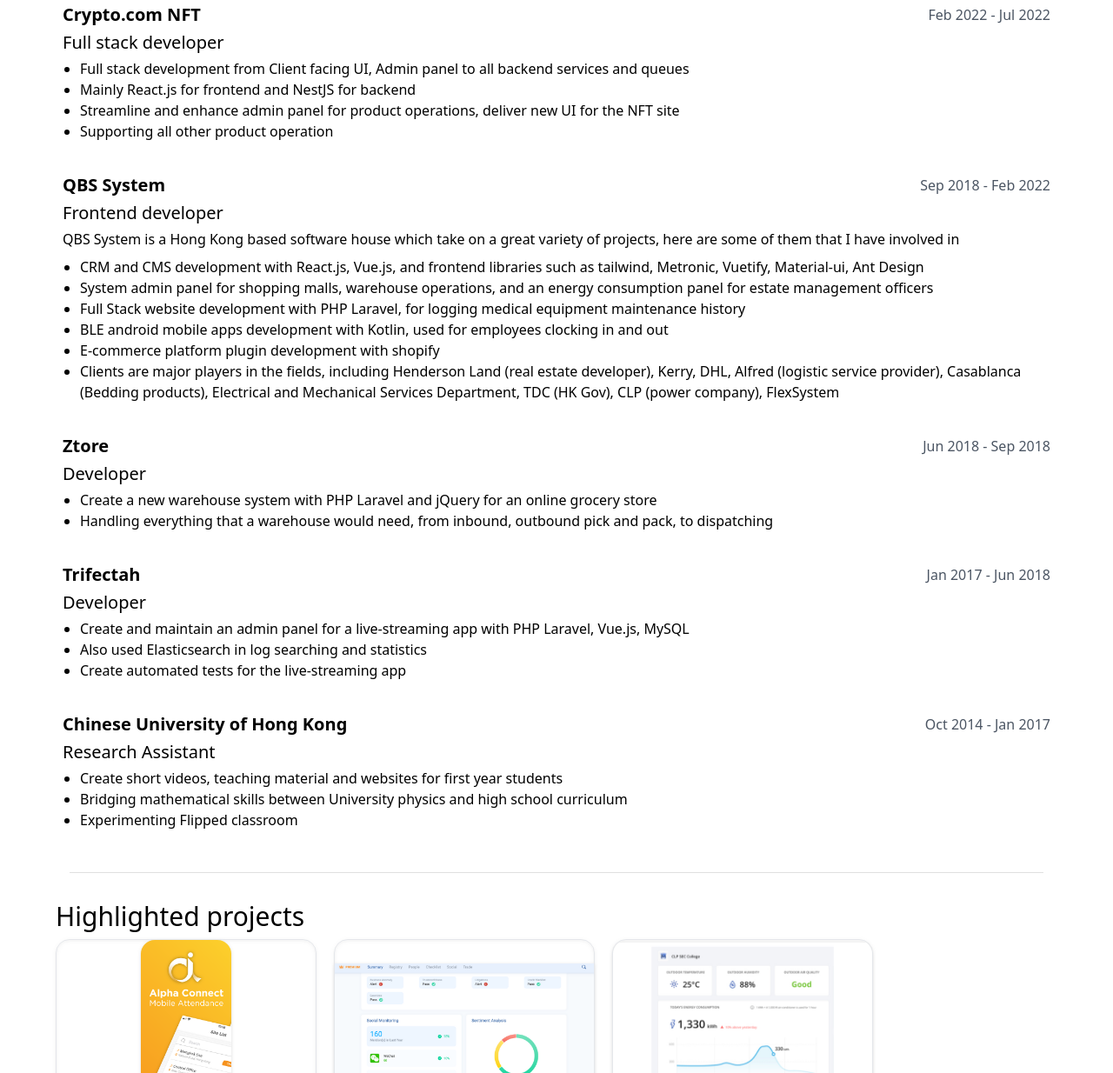
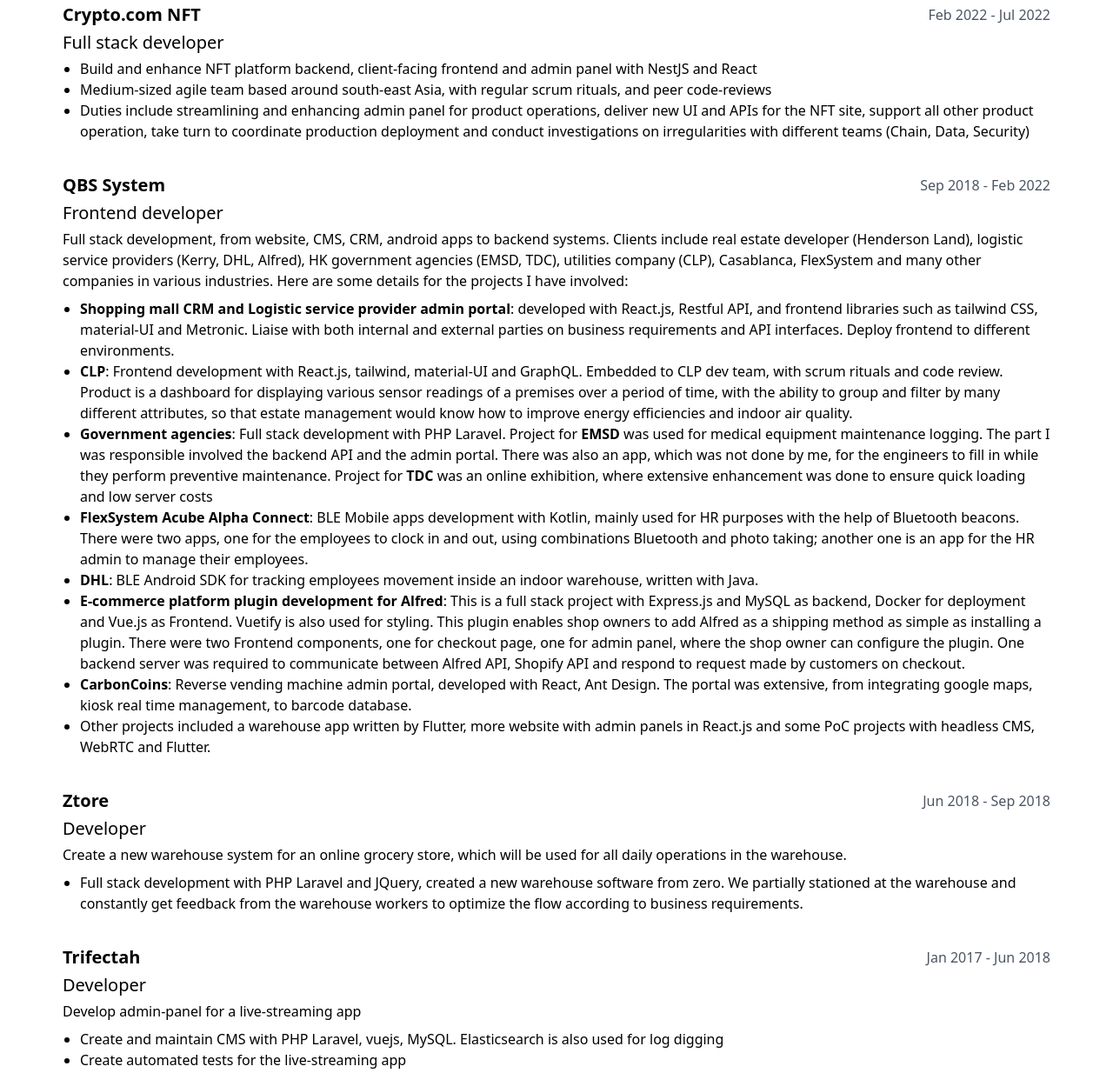
Before and after one commit to yehudilam/lam-yik-hei, a Gatsby site: page / in a window 1280 px wide. Shown: the part 661-1895 px from the top of the page at 87% size. Built offline with nearby package versions, Linux system fonts and the light colour scheme; Gatsby itself is replaced by a stand-in of ours.

Commit message:
Updated experiences

```diff
--- a/src/mdx/experiences/cdc.mdx
+++ b/src/mdx/experiences/cdc.mdx
@@ -1,4 +1,3 @@
-- Full stack development from Client facing UI, Admin panel to all backend services and queues
-- Mainly React.js for frontend and NestJS for backend
-- Streamline and enhance admin panel for product operations, deliver new UI for the NFT site
-- Supporting all other product operation
+- Build and enhance NFT platform backend, client-facing frontend and admin panel with NestJS and React
+- Medium-sized agile team based around south-east Asia, with regular scrum rituals, and peer code-reviews
+- Duties include streamlining and enhancing admin panel for product operations, deliver new UI and APIs for the NFT site, support all other product operation, take turn to coordinate production deployment and conduct investigations on irregularities with different teams (Chain, Data, Security)
--- a/src/mdx/experiences/cuhk.mdx
+++ b/src/mdx/experiences/cuhk.mdx
@@ -1,3 +1,3 @@
-- Create short videos, teaching material and websites for first year students
-- Bridging mathematical skills between University physics and high school curriculum
-- Experimenting Flipped classroom
+Responsible for creating an e-learning platform for first year physics students
+
+- Create short videos, teaching material and websites to host those items for first year students, which is used for bridging mathematical skills between university and the new high school curriculum
--- a/src/mdx/experiences/qbs.mdx
+++ b/src/mdx/experiences/qbs.mdx
@@ -1,8 +1,12 @@
-QBS System is a Hong Kong based software house which take on a great variety of projects, here are some of them that I have involved in
+Full stack development, from website, CMS, CRM, android apps to backend systems. Clients include real estate developer (Henderson Land), logistic service providers (Kerry, DHL, Alfred), HK government agencies (EMSD, TDC), utilities company (CLP), Casablanca, FlexSystem and many other companies in various industries. Here are some details for the projects I have involved:
 
-- CRM and CMS development with React.js, Vue.js, and frontend libraries such as tailwind, Metronic, Vuetify, Material-ui, Ant Design
-- System admin panel for shopping malls, warehouse operations, and an energy consumption panel for estate management officers
-- Full Stack website development with PHP Laravel, for logging medical equipment maintenance history
-- BLE android mobile apps development with Kotlin, used for employees clocking in and out
-- E-commerce platform plugin development with shopify
-- Clients are major players in the fields, including Henderson Land (real estate developer), Kerry, DHL, Alfred (logistic service provider), Casablanca (Bedding products), Electrical and Mechanical Services Department, TDC (HK Gov), CLP (power company), FlexSystem
+- **Shopping mall CRM and Logistic service provider admin portal**: developed with React.js, Restful API, and frontend libraries such as tailwind CSS, material-UI and Metronic. Liaise with both internal and external parties on business requirements and API interfaces. Deploy frontend to different environments.
+- **CLP**: Frontend development with React.js, tailwind, material-UI and GraphQL. Embedded to CLP dev team, with scrum rituals and code review. Product is a dashboard for displaying various sensor readings of a premises over a period of time, with the ability to group and filter by many different attributes, so that estate management would know how to improve energy efficiencies and indoor air quality.
+- **Government agencies**: Full stack development with PHP Laravel.
+Project for **EMSD** was used for medical equipment maintenance logging. The part I was responsible involved the backend API and the admin portal. There was also an app, which was not done by me, for the engineers to fill in while they perform preventive maintenance.
+Project for **TDC** was an online exhibition, where extensive enhancement was done to ensure quick loading and low server costs
+- **FlexSystem Acube Alpha Connect**: BLE Mobile apps development with Kotlin, mainly used for HR purposes with the help of Bluetooth beacons. There were two apps, one for the employees to clock in and out, using combinations Bluetooth and photo taking; another one is an app for the HR admin to manage their employees.
+- **DHL**: BLE Android SDK for tracking employees movement inside an indoor warehouse, written with Java.
+- **E-commerce platform plugin development for Alfred**: This is a full stack project with Express.js and MySQL as backend, Docker for deployment and Vue.js as Frontend. Vuetify is also used for styling. This plugin enables shop owners to add Alfred as a shipping method as simple as installing a plugin. There were two Frontend components, one for checkout page, one for admin panel, where the shop owner can configure the plugin. One backend server was required to communicate between Alfred API, Shopify API and respond to request made by customers on checkout.
+- **CarbonCoins**: Reverse vending machine admin portal, developed with React, Ant Design. The portal was extensive, from integrating google maps, kiosk real time management, to barcode database.
+- Other projects included a warehouse app written by Flutter, more website with admin panels in React.js and some PoC projects with headless CMS, WebRTC and Flutter.
--- a/src/mdx/experiences/trifectah.mdx
+++ b/src/mdx/experiences/trifectah.mdx
@@ -1,3 +1,4 @@
-- Create and maintain an admin panel for a live-streaming app with PHP Laravel, Vue.js, MySQL
-- Also used Elasticsearch in log searching and statistics
+Develop admin-panel for a live-streaming app
+
+- Create and maintain CMS with PHP Laravel, vuejs, MySQL. Elasticsearch is also used for log digging
 - Create automated tests for the live-streaming app
--- a/src/mdx/experiences/ztore.mdx
+++ b/src/mdx/experiences/ztore.mdx
@@ -1,2 +1,3 @@
-- Create a new warehouse system with PHP Laravel and jQuery for an online grocery store
-- Handling everything that a warehouse would need, from inbound, outbound pick and pack, to dispatching
+Create a new warehouse system for an online grocery store, which will be used for all daily operations in the warehouse.
+
+- Full stack development with PHP Laravel and JQuery, created a new warehouse software from zero. We partially stationed at the warehouse and constantly get feedback from the warehouse workers to optimize the flow according to business requirements.
```
